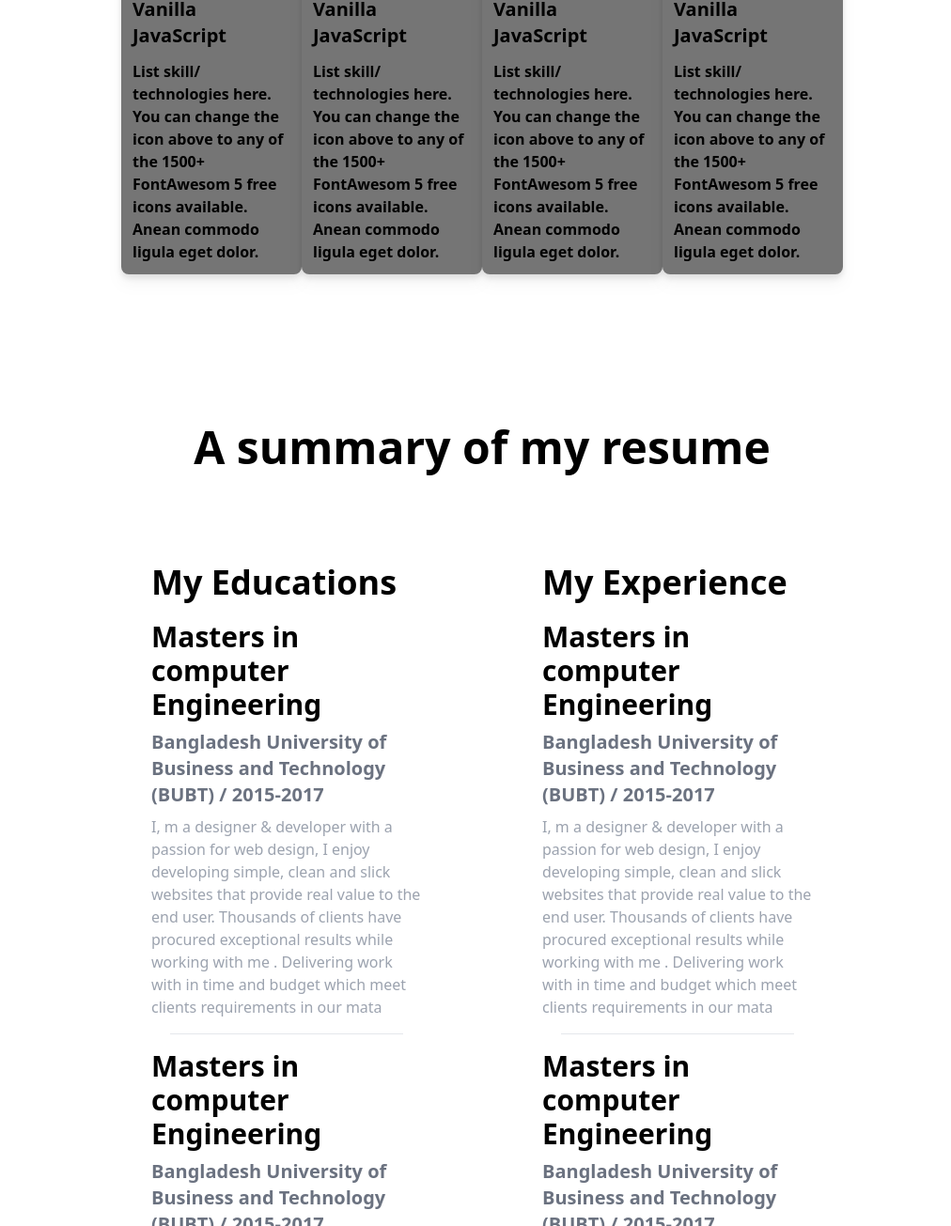
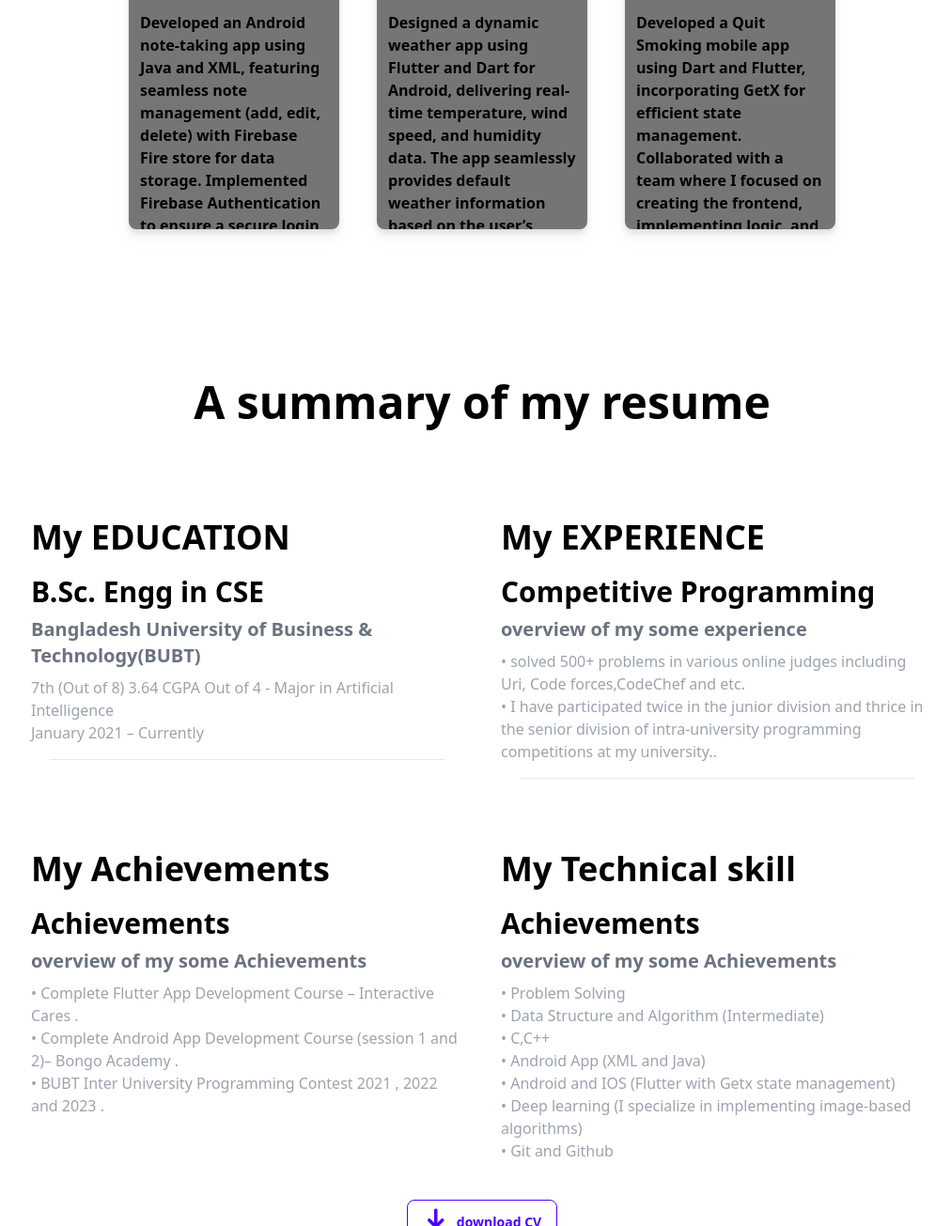
Before and after one commit to fahimrashid3/protfolio, a plain HTML site: page index.html in a window 1280 px wide. Shown: the part 2161-3466 px from the top of the page at 94% size, without its empty margins (127-1139 px from the left). Drawn offline with nearby package versions, Linux system fonts and the light colour scheme.

Commit message:
insert information

```diff
--- a/index.html
+++ b/index.html
@@ -166,9 +166,9 @@
 
 
       </div>
-      <!-- what i do section -->
+      <!-- Project overview section -->
       <div class="lg:mt-40 md:mt-20 mt-10">
-          <h1 class="font-bold text-5xl text-center">What i do</h1>
+          <h1 class="font-bold text-5xl text-center">Project overview</h1>
           <p class="px-10 md:px-24 lg:px-96 text-center font-semibold py-5 md:py-8 lg:py-16">
             I, m a designer & developer with a passion for web design, I enjoy developing simple, clean and slick websites that provide
             real value to the end user. Thousands of clients have procured exceptional results while working with me . Delivering work
@@ -176,167 +176,144 @@
 
           </p>
           <!-- skill container #757575-->
-          <div class="grid lg:grid-cols-4 md:grid-cols-2 grid-cols-1 mx-3 md:mx-5 lg:mx-[20%]">
+            <div class="flex lg:flex-row sm:flex-col justify-center gap-10 ">
               <!-- skill 1 -->
-            <div class="max-w-56 bg-[#757575] text-black p-3 rounded-lg drop-shadow-lg mt-5">
-              <img class="h-12" src="icons/js.png" alt="">
-              <h3 class="font-bold text-left text-xl py-3">Vanilla JavaScript</h3>
-              <p class="text-left font-semibold">List skill/ technologies here.
-                  You can change the icon above to any of the 1500+
-                  FontAwesom 5 free icons available. Anean commodo
-                  ligula eget dolor.
-              </p>
+              <div class="max-w-56 bg-[#757575] text-black p-3 rounded-lg drop-shadow-lg mt-5 max-h-80 overflow-y-auto">
+                <!-- <img class="h-12" src="icons/js.png" alt=""> -->
+                <i class="fa-solid fa-pen-to-square fa-2xl"></i>
+                <h3 class="font-bold text-left text-xl py-3">Notes Pro</h3>
+                <p class="text-left font-semibold">
+                  Developed an Android note-taking app using Java and XML, featuring seamless note management
+                  (add, edit, delete) with Firebase Fire store for data storage. Implemented Firebase Authentication to ensure a secure
+                  login and registration system.
               </div>
 
 
               <!-- skill 2 -->
-            <div class="max-w-56 bg-[#757575] text-black p-3 rounded-lg drop-shadow-lg mt-5">
-              <img class="h-12" src="icons/react.png" alt="">
-              <h3 class="font-bold text-left text-xl py-3">Vanilla JavaScript</h3>
-              <p class="text-left font-semibold">List skill/ technologies here.
-                  You can change the icon above to any of the 1500+
-                  FontAwesom 5 free icons available. Anean commodo
-                  ligula eget dolor.
+              <div class="max-w-56 bg-[#757575] text-black p-3 rounded-lg drop-shadow-lg mt-5 max-h-80 overflow-y-auto">
+                <!-- <img class="h-12" src="icons/react.png" alt=""> -->
+                <i class="fa-solid fa-cloud-sun fa-2xl"></i>
+                <h3 class="font-bold text-left text-xl py-3">Weather Today</h3>
+                <p class="text-left font-semibold">Designed a dynamic weather app using Flutter and Dart for Android, delivering real-time
+                  temperature, wind speed, and humidity data. The app seamlessly provides default weather information based on the user’s
+                  current location and enables personalized city searches, utilizing latitude and longitude coordinates obtained from a
+                  third-party API linked to the OpenWeatherMap website..
                 </p>
               </div>
 
 
               <!-- skill 3 -->
-            <div class="max-w-56 bg-[#757575] text-black p-3 rounded-lg drop-shadow-lg mt-5">
-              <img class="h-12" src="icons/mongodb.png" alt="">
-              <h3 class="font-bold text-left text-xl py-3">Vanilla JavaScript</h3>
-              <p class="text-left font-semibold">List skill/ technologies here.
-                  You can change the icon above to any of the 1500+
-                  FontAwesom 5 free icons available. Anean commodo
-                  ligula eget dolor.
+              <div class="max-w-56 bg-[#757575] text-black p-3 rounded-lg drop-shadow-lg mt-5 max-h-80 overflow-y-auto">
+                <!-- <img class="h-12" src="icons/mongodb.png" alt=""> -->
+                <i class="fa-solid fa-ban-smoking fa-2xl"></i>
+                <h3 class="font-bold text-left text-xl py-3">Quit Smoking</h3>
+                <p class="text-left font-semibold"> Developed a Quit Smoking mobile app using Dart and Flutter, incorporating GetX for
+                  efficient state management. Collaborated with a team where I focused on creating the frontend, implementing logic, and
+                  seamlessly integrating it with a Laravel backend via API, spearheaded by a teammate
                 </p>
               </div>
 
+           </div>
 
-            <!-- skill 4 -->
-            <div class="max-w-56 bg-[#757575] text-black p-3 rounded-lg drop-shadow-lg mt-5">
-              <img class="h-12" src="icons/modejs.jpg" alt="">
-              <h3 class="font-bold text-left text-xl py-3">Vanilla JavaScript</h3>
-              <p class="text-left font-semibold">List skill/ technologies here.
-                  You can change the icon above to any of the 1500+
-                  FontAwesom 5 free icons available. Anean commodo
-                  ligula eget dolor.
-              </p>
-            </div>
-      </div>
+
 
       <!-- resume section -->
 
       <div class="lg:mt-40 md:mt-20 mt-10 text-black">
         <h1 class="font-bold text-5xl text-center ">A summary of my resume</h1>
 
-        <div class="flex lg:mx-72 gap-32 mt-20">
+        <div class="grid lg:grid-cols-2 sm:grid-cols-1 mx-auto px-40 gap-10 mt-20 ">
           <!-- My Educations -->
           <div>
-
-            <h1 class="font-bold text-4xl my-5 mb-5">My Educations</h1>
-
+            <h1 class="font-bold text-4xl my-5 mb-5">My EDUCATION</h1>
             <!-- ---- -->
             <div>
-              <h2 class="font-bold text-3xl">Masters in computer Engineering</h2>
-              <h3 class="font-semibold text-xl text-gray-500 my-2">Bangladesh University of Business and Technology (BUBT) / 2015-2017 </h3>
-              <p class="text-gray-400">I, m a designer & developer with a passion for web design, I enjoy developing simple, clean and slick websites that provide
-                 real value to the end user. Thousands of clients have procured exceptional results while working with me . Delivering work
-                 with in time and budget which meet clients requirements in our mata
+              <h2 class="font-bold text-3xl">B.Sc. Engg in CSE</h2>
+              <h3 class="font-semibold text-xl text-gray-500 my-2">Bangladesh University of Business & Technology(BUBT)</h3>
+              <p class="text-gray-400"> 7th (Out of 8) 3.64 CGPA Out of 4
+                - Major in Artificial Intelligence <br>
+                January 2021 – Currently
                 </p>
                 <hr class="my-4 mx-5">
             </div>
             <!-- ---- -->
+          </div>
+          <!--  -->
+          <!-- My EXPERIENCE -->
+          <div>
+            <h1 class="font-bold text-4xl my-5 mb-5">My EXPERIENCE</h1>
             <!-- ---- -->
             <div>
-              <h2 class="font-bold text-3xl">Masters in computer Engineering</h2>
-              <h3 class="font-semibold text-xl text-gray-500 my-2">Bangladesh University of Business and Technology (BUBT) / 2015-2017 </h3>
-              <p class="text-gray-400">I, m a designer & developer with a passion for web design, I enjoy developing simple, clean and slick websites that provide
-                 real value to the end user. Thousands of clients have procured exceptional results while working with me . Delivering work
-                 with in time and budget which meet clients requirements in our mata
+              <h2 class="font-bold text-3xl">Competitive Programming</h2>
+              <h3 class="font-semibold text-xl text-gray-500 my-2">overview of my some experience</h3>
+              <p class="text-gray-400">• solved 500+ problems in various online judges including Uri, Code forces,CodeChef and etc. <br>
+                • I have participated twice in the junior division and thrice in the senior division of intra-university programming competitions at my university..
                 </p>
                 <hr class="my-4 mx-5">
             </div>
             <!-- ---- -->
+          </div>
+          <!--  -->
+          <!-- My ACHIEVEMENTS -->
+          <div>
+            <h1 class="font-bold text-4xl my-5 mb-5">My Achievements</h1>
             <!-- ---- -->
             <div>
-              <h2 class="font-bold text-3xl">Masters in computer Engineering</h2>
-              <h3 class="font-semibold text-xl text-gray-500 my-2">Bangladesh University of Business and Technology (BUBT) / 2015-2017 </h3>
-              <p class="text-gray-400">I, m a designer & developer with a passion for web design, I enjoy developing simple, clean and slick websites that provide
-                 real value to the end user. Thousands of clients have procured exceptional results while working with me . Delivering work
-                 with in time and budget which meet clients requirements in our mata
+              <h2 class="font-bold text-3xl">Achievements</h2>
+              <h3 class="font-semibold text-xl text-gray-500 my-2">overview of my some Achievements</h3>
+              <p class="text-gray-400">
+                • Complete Flutter App Development Course – Interactive Cares . <br>
+                • Complete Android App Development Course (session 1 and 2)– Bongo Academy . <br>
+                • BUBT Inter University Programming Contest 2021 , 2022 and 2023 .
+
               </p>
-                <hr class="my-4 mx-5">
+                <hr class="my-4 mx-5 lg:hidden sm:visible">
             </div>
             <!-- ---- -->
+          </div>
+          <!--  -->
+          <!-- My TECHNICAL SKILLS -->
+          <div>
+            <h1 class="font-bold text-4xl my-5 mb-5">My Technical skill</h1>
             <!-- ---- -->
             <div>
-              <h2 class="font-bold text-3xl">Masters in computer Engineering</h2>
-              <h3 class="font-semibold text-xl text-gray-500 my-2">Bangladesh University of Business and Technology (BUBT) / 2015-2017 </h3>
-              <p class="text-gray-400">I, m a designer & developer with a passion for web design, I enjoy developing simple, clean and slick websites that provide
-                 real value to the end user. Thousands of clients have procured exceptional results while working with me . Delivering work
-                 with in time and budget which meet clients requirements in our mata
+              <h2 class="font-bold text-3xl">Achievements</h2>
+              <h3 class="font-semibold text-xl text-gray-500 my-2">overview of my some Achievements</h3>
+              <p class="text-gray-400">
+                • Problem Solving <br>
+                • Data Structure and Algorithm (Intermediate) <br>
+                • C,C++ <br>
+                • Android App (XML and Java) <br>
+                • Android and IOS (Flutter with Getx state management) <br>
+                • Deep learning (I specialize in implementing image-based algorithms) <br>
+                • Git and Github
               </p>
-                <!-- <hr class="my-4 mx-5"> -->
+                <hr class="my-4 mx-5 lg:hidden sm:visited: md:visible">
             </div>
             <!-- ---- -->
-
-          </div>
-          <!--  -->
-          <!-- My Experience -->
-          <div>
-            <h1 class="font-bold text-4xl my-5 mb-5">My Experience</h1>
-
-
-            <!-- ---- -->
-            <div>
-              <h2 class="font-bold text-3xl">Masters in computer Engineering</h2>
-              <h3 class="font-semibold text-xl text-gray-500 my-2">Bangladesh University of Business and Technology (BUBT) / 2015-2017 </h3>
-              <p class="text-gray-400">I, m a designer & developer with a passion for web design, I enjoy developing simple, clean and slick websites that provide
-                 real value to the end user. Thousands of clients have procured exceptional results while working with me . Delivering work
-                 with in time and budget which meet clients requirements in our mata
-                </p>
-                <hr class="my-4 mx-5">
-            </div>
-            <!-- ---- -->
-            <!-- ---- -->
-            <div>
-              <h2 class="font-bold text-3xl">Masters in computer Engineering</h2>
-              <h3 class="font-semibold text-xl text-gray-500 my-2">Bangladesh University of Business and Technology (BUBT) / 2015-2017 </h3>
-              <p class="text-gray-400">I, m a designer & developer with a passion for web design, I enjoy developing simple, clean and slick websites that provide
-                 real value to the end user. Thousands of clients have procured exceptional results while working with me . Delivering work
-                 with in time and budget which meet clients requirements in our mata
-                </p>
-                <hr class="my-4 mx-5">
-            </div>
-            <!-- ---- -->
-            <!-- ---- -->
-            <div>
-              <h2 class="font-bold text-3xl">Masters in computer Engineering</h2>
-              <h3 class="font-semibold text-xl text-gray-500 my-2">Bangladesh University of Business and Technology (BUBT) / 2015-2017 </h3>
-              <p class="text-gray-400">I, m a designer & developer with a passion for web design, I enjoy developing simple, clean and slick websites that provide
-                 real value to the end user. Thousands of clients have procured exceptional results while working with me . Delivering work
-                 with in time and budget which meet clients requirements in our mata
-                </p>
-                <hr class="my-4 mx-5">
-            </div>
-            <!-- ---- -->
-            <!-- ---- -->
-            <div>
-              <h2 class="font-bold text-3xl">Masters in computer Engineering</h2>
-              <h3 class="font-semibold text-xl text-gray-500 my-2">Bangladesh University of Business and Technology (BUBT) / 2015-2017 </h3>
-              <p class="text-gray-400">I, m a designer & developer with a passion for web design, I enjoy developing simple, clean and slick websites that provide
-                 real value to the end user. Thousands of clients have procured exceptional results while working with me . Delivering work
-                 with in time and budget which meet clients requirements in our mata
-                </p>
-                <!-- <hr class="my-4 mx-5"> -->
-            </div>
-            <!-- ---- -->
-
           </div>
           <!--  -->
 
+
         </div>
+
+
+
+
+
+
+
+
+
+
+
+
+
+
+
+
+
+
         <div class="flex justify-center mt-10">
           <button class="btn btn-outline btn-primary">
             <i class="fa-solid fa-download fa-2xl"></i>
@@ -364,7 +341,7 @@
         <h6 class="footer-title">Social</h6>
         <div class="grid grid-flow-col gap-4">
           <a>
-            <i class="fa-brands fa-x-twitter fa-fade fa-2xl"></i>
+            <i class="fa-brands fa-linkedin-in fa-fade fa-2xl"></i>
           </a>
           <a href="https://www.instagram.com/sajjad_hossain_0516/">
             <i class="fa-brands fa-instagram fa-fade fa-2xl"></i>
```
Lines whose indentation alone changed are shown as unchanged.
